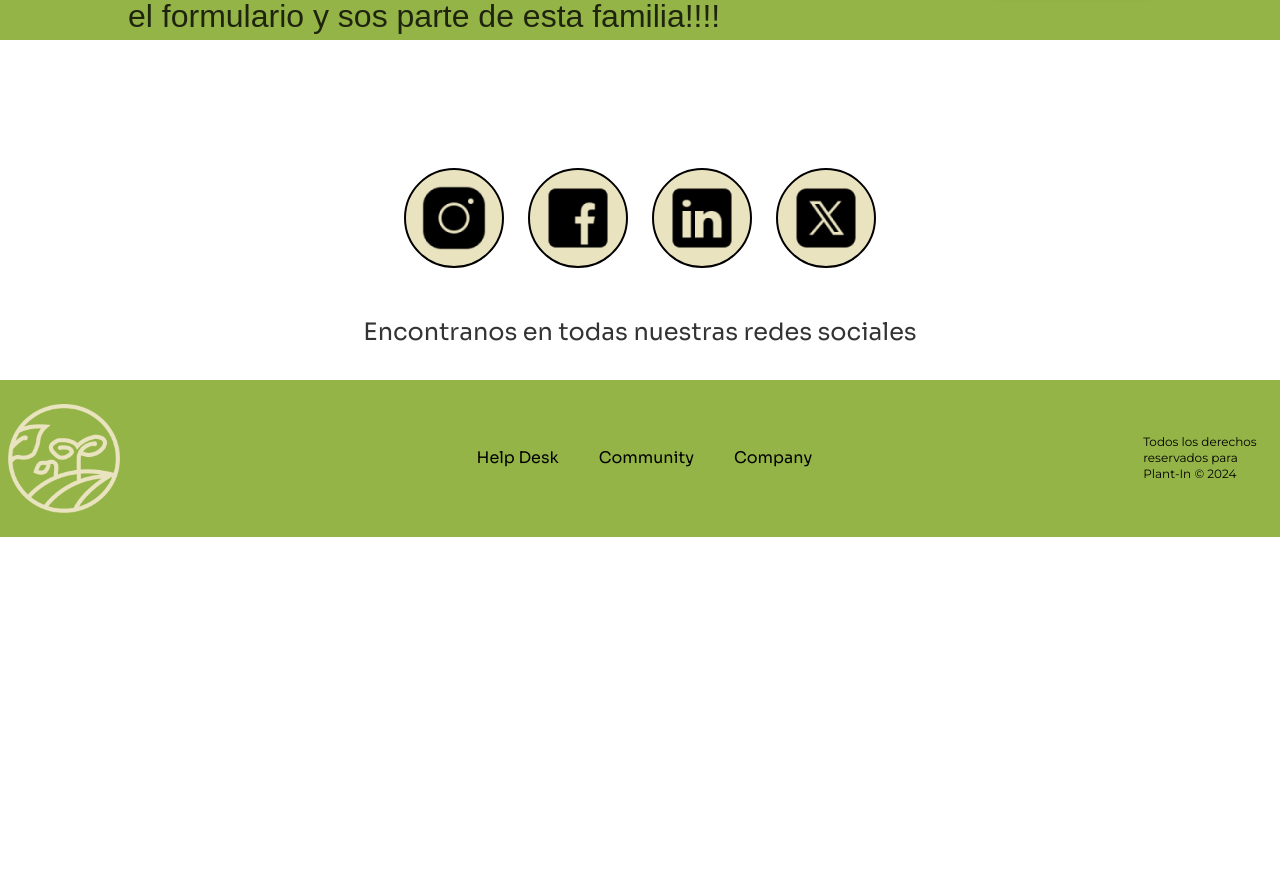
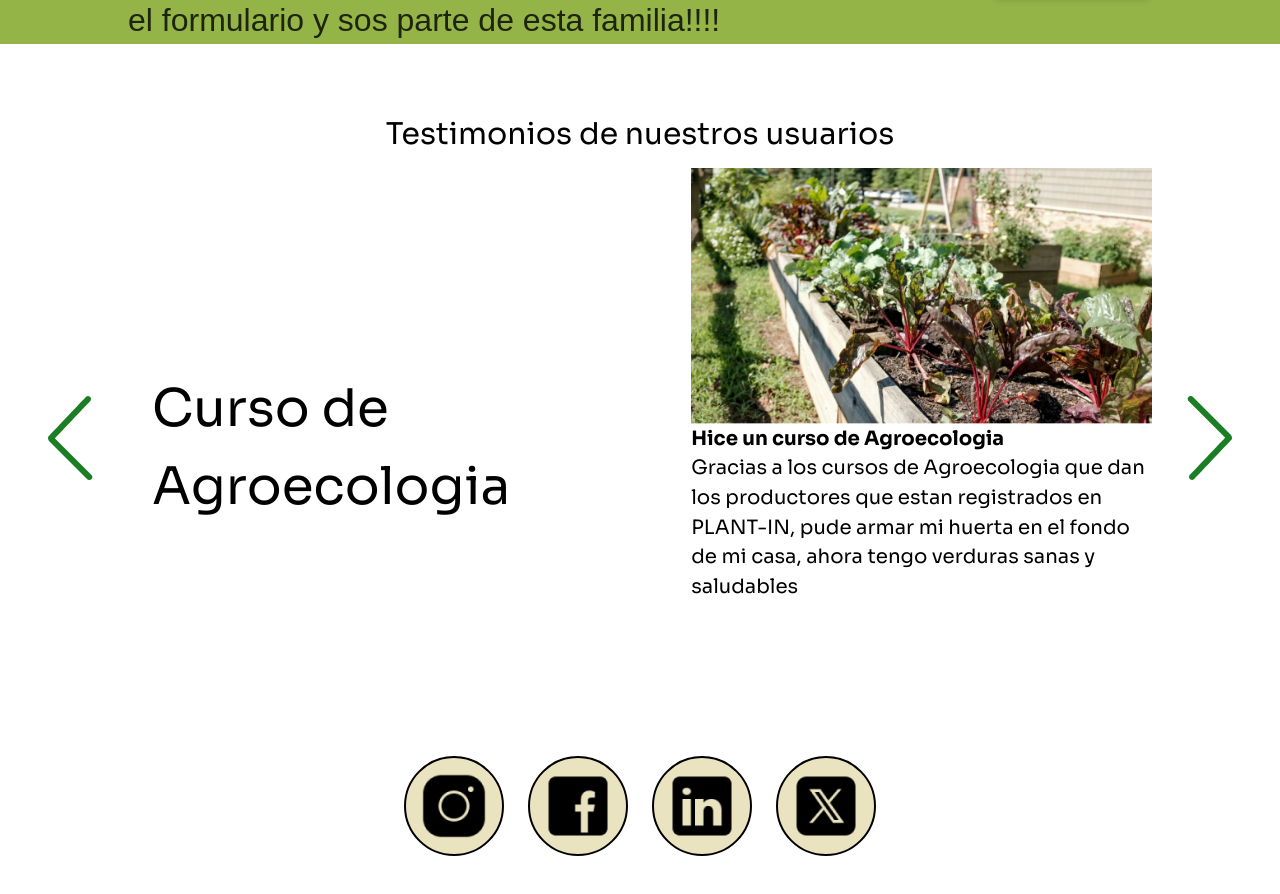
Before and after one commit to Mgll3/agro-plantation-app, a React (Vite) app: page / in a window 1280 px wide. Shown: the part 1270-2164 px from the top of the page. Before the commit the page ends 1807 px from the top, so only its background shows below. Built offline with nearby package versions, Linux system fonts and the light colour scheme; no server answers; a web font is replaced by a local one.

Commit message:
Testimonials component working. Styles unfinished

```diff
--- a/src/components/forms/Login.tsx
+++ b/src/components/forms/Login.tsx
@@ -4,8 +4,8 @@ import { ErrorMessage, Field, Form, Formik } from "formik";
 import { Link, useNavigate } from "react-router-dom";
 import *  as  Yup from "yup";
 import { LoginFormValuesType } from "./formsTypes.ts";
-import Loading from "../loading/Loading.tsx";
-import NetworkError from "../networkError/NetworkError.tsx";
+import Loading from "../modals/Loading.tsx";
+import NetworkError from "../modals/NetworkError.tsx";
 
 type LoginProps = {
 	handleSubmit: (formValues: LoginFormValuesType) => void,
--- a/src/components/forms/Register.tsx
+++ b/src/components/forms/Register.tsx
@@ -4,8 +4,8 @@ import { RegisterFormValuesType } from "./formsTypes";
 import { RegisterStateType } from "../../pages/LoginRegisterPage";
 import { Link, useNavigate } from "react-router-dom";
 import RegisterOk from "./RegisterOk";
-import Loading from "../loading/Loading";
-import NetworkError from "../networkError/NetworkError";
+import Loading from "../modals/Loading";
+import NetworkError from "../modals/NetworkError";
 import RegisterKo from "./RegisterKo";
 
 
--- a/src/components/header/UserProfile.tsx
+++ b/src/components/header/UserProfile.tsx
@@ -3,7 +3,7 @@ import { user } from "../../data/userData";
 import PlayArrowIcon from "@mui/icons-material/PlayArrow";
 import { Link } from "react-router-dom";
 import { userProfileStateType } from "./headerTypes";
-import Loading from "../loading/Loading";
+import Loading from "../modals/Loading";
 
 type UserProfileProps = {
 	userProfileState: userProfileStateType,
--- a/src/components/homeElements/Testimonials.tsx
+++ b/src/components/homeElements/Testimonials.tsx
@@ -1,16 +1,166 @@
+import { useEffect, useRef, useState } from "react";
+import { testimonialsData } from "../../data/testimonialsData";
 
 export type TestimonialsDataType = {
 	header: string,
 	mainText: string,
 	captionHeader: string,
 	captionMainText: string,
-	imageUrl: string
+	imageUrl: string,
+	imageAlt: string
 }
 
 function Testimonials() {
+	const [selectedTestimonial, setSelectedTestimonial] = useState<number>(1);
+	const prevTestimonialElement = useRef<HTMLDivElement>(null);
+	const nextTestimonialElement = useRef<HTMLDivElement>(null);
+	let prevTestimonialIndex: number;
+	let nextTestimonialIndex: number;
+	const prevTestimonialTimeout = useRef<number>();
+	const nextTestimonialTimeout = useRef<number>();
+
+
+	if (selectedTestimonial < testimonialsData.length - 1) {
+		nextTestimonialIndex = selectedTestimonial + 1;
+	} else {
+		nextTestimonialIndex = 0;
+	}
+
+	if (selectedTestimonial > 0) {
+		prevTestimonialIndex = selectedTestimonial - 1;
+	} else {
+		prevTestimonialIndex = testimonialsData.length - 1;
+	}
+
+	function prevClick () {
+		prevTestimonialElement.current!.classList.add("duration-700");
+		prevTestimonialElement.current!.classList.remove("left-[-100%]");
+		prevTestimonialElement.current!.classList.add("left-[0%]");
+
+		prevTestimonialTimeout.current = window.setTimeout( () => {
+			prevTestimonialElement.current!.classList.remove("duration-700");
+			prevTestimonialElement.current!.classList.remove("left-[0%]");
+			prevTestimonialElement.current!.classList.add("left-[-100%]");
+
+			if (selectedTestimonial > 0) {
+				setSelectedTestimonial(selectedTestimonial - 1);
+			} else {
+				setSelectedTestimonial(testimonialsData.length - 1);
+			}
+		},800);
+	}
+
+
+	function nextClick () {
+		nextTestimonialElement.current!.classList.add("duration-700");
+		nextTestimonialElement.current!.classList.remove("right-[-100%]");
+		nextTestimonialElement.current!.classList.add("right-[0%]");
+
+		nextTestimonialTimeout.current = window.setTimeout( () => {
+			nextTestimonialElement.current!.classList.remove("duration-700");
+			nextTestimonialElement.current!.classList.remove("right-[0%]");
+			nextTestimonialElement.current!.classList.add("right-[-100%]");
+
+			if (selectedTestimonial < testimonialsData.length - 1) {
+				setSelectedTestimonial(selectedTestimonial + 1);
+			} else {
+				setSelectedTestimonial(0);
+			}
+		},800);
+	}
+
+
+	useEffect( () => {
+		return () => {
+			clearTimeout(prevTestimonialTimeout.current);
+			clearTimeout(nextTestimonialTimeout.current);
+		};
+	});
+
+
 	return (
-		<div>
+		<div className="relative w-full h-[70vh]">
+			<h2 className="w-full mb-[2vh] text-center text-3xl font-sans">Testimonios de nuestros usuarios</h2>
 
+			{/* BOTONES */}
+			<button className="absolute z-20 top-[50%] -left-20 text-brandingDarkGreen text-[77px] font-light"
+				onClick={prevClick}
+			>
+				<img src="icons/arrow.png" alt="To left arrow"
+					className=""
+				/>
+			</button>
+
+			<button className="absolute z-20 top-[50%] -right-20 text-brandingDarkGreen text-[77px] font-light"
+				onClick={nextClick}
+			>
+				<img src="icons/arrow.png" alt="To left arrow"
+					className="rotate-180"
+				/>
+			</button>
+
+			<div className="relative flex w-full h-full overflow-hidden">
+				{/* TESTIMONIOS */}
+				<div className="flex justify-between w-full h-full">
+					{/* TESTIMONIO A LA IZQUIERDA */}
+					<div className="absolute left-[-100%] z-10 flex items-center justify-between w-[100%] h-full bg-white"
+						ref={prevTestimonialElement}
+					>
+						<div className="w-[55%] px-6">
+							<h3 className="text-[51.78px]">{testimonialsData[prevTestimonialIndex].captionHeader}</h3>
+							<p className="text-[32px] font-light">{testimonialsData[prevTestimonialIndex].captionMainText}</p>
+						</div>
+
+						<div className="w-[45%] h-full text-[19.78px]">
+							<img src={testimonialsData[prevTestimonialIndex].imageUrl} alt={testimonialsData[prevTestimonialIndex].imageAlt}
+								className="w-full"
+							/>
+							<div className="">
+								<h3 className="font-bold">{testimonialsData[prevTestimonialIndex].header}</h3>
+								<p className="">{testimonialsData[prevTestimonialIndex].mainText}</p>
+							</div>
+						</div>
+					</div>
+
+					{/* TESTIMONIO VISIBLE */}
+					<div className="flex items-center justify-between w-[100%] h-full bg-white">
+						<div className="w-[55%] px-6">
+							<h3 className="text-[51.78px]">{testimonialsData[selectedTestimonial].captionHeader}</h3>
+							<p className="text-[32px] font-light">{testimonialsData[selectedTestimonial].captionMainText}</p>
+						</div>
+
+						<div className="w-[45%] h-full text-[19.78px]">
+							<img src={testimonialsData[selectedTestimonial].imageUrl} alt={testimonialsData[selectedTestimonial].imageAlt}
+								className="w-full"
+							/>
+							<div className="">
+								<h3 className="font-bold">{testimonialsData[selectedTestimonial].header}</h3>
+								<p className="">{testimonialsData[selectedTestimonial].mainText}</p>
+							</div>
+						</div>
+					</div>
+
+					{/* TESTIMONIO A LA DERECHA */}
+					<div className="absolute right-[-100%] z-10 flex items-center justify-between w-[100%] h-full bg-white"
+						ref={nextTestimonialElement}
+					>
+						<div className="w-[55%] px-6">
+							<h3 className="text-[51.78px]">{testimonialsData[nextTestimonialIndex].captionHeader}</h3>
+							<p className="text-[32px] font-light">{testimonialsData[nextTestimonialIndex].captionMainText}</p>
+						</div>
+
+						<div className="w-[45%] h-full text-[19.78px]">
+							<img src={testimonialsData[nextTestimonialIndex].imageUrl} alt={testimonialsData[nextTestimonialIndex].imageAlt}
+								className="w-full"
+							/>
+							<div className="">
+								<h3 className="font-bold">{testimonialsData[nextTestimonialIndex].header}</h3>
+								<p className="">{testimonialsData[nextTestimonialIndex].mainText}</p>
+							</div>
+						</div>
+					</div>
+				</div>
+			</div>
 		</div>
 	);
 }
--- a/src/data/testimonialsData.ts
+++ b/src/data/testimonialsData.ts
@@ -1,26 +1,29 @@
 import { TestimonialsDataType } from "../components/homeElements/Testimonials";
 
 
-export const testimonialData: TestimonialsDataType[] = [
+export const testimonialsData: TestimonialsDataType[] = [
 	{
 		header: "Mi verde lugar",
-		mainText: "Soy Bety, hace poco me registre en PLANT-IN y gracias a los consejos de muchos Plantineros, pude tener mis primeros brotes demi pequeña huerta agroecologica, MUCHAS, MUCHAS GRACIAS!!!",
+		mainText: "Soy Bety, hace poco me registre en PLANT-IN y gracias a los consejos de muchos Plantineros, pude tener mis primeros brotes de mi pequeña huerta agroecologica, MUCHAS, MUCHAS GRACIAS!!!",
 		captionHeader: "Mis plantines",
 		captionMainText: "Gracias a PLANT-IN y a los consejos de otros usuarios, logre mis primeros brotes!!!!",
-		imageUrl: "images/testimonials/home-card_testimonios_1.png"
+		imageUrl: "images/testimonials/home-card_testimonios_1.png",
+		imageAlt: "Mis primeros brotes"
 	},
 	{
 		header: "Hice un curso de Agroecologia",
 		mainText: "Gracias a los cursos de Agroecologia que dan los productores que estan registrados en PLANT-IN, pude armar mi huerta en el fondo de mi casa, ahora tengo verduras sanas y saludables",
 		captionHeader: "Curso de Agroecologia",
 		captionMainText: "",
-		imageUrl: "images/testimonials/home-card_testimonios_2.png"
+		imageUrl: "images/testimonials/home-card_testimonios_2.png",
+		imageAlt: "Huerta junto a mi ventana"
 	},
 	{
 		header: "Huerta Agroecologica LA CASITA",
 		mainText: "Gracias a la ayuda y los consejos de productores de otras provincias, pude aumentar la eficiencia de mi huerta, Gracias a PLANT-IN que nos conecta a todos los productores agroecologicos.",
 		captionHeader: "Ayuda de colegas",
 		captionMainText: "Desde que estoy registrado en PLANT-IN, recibo ayuda de mi colegas productores.",
-		imageUrl: "images/testimonials/home-card_testimonios_3.png"
+		imageUrl: "images/testimonials/home-card_testimonios_3.png",
+		imageAlt: "Mi invernadero, a pleno rendimiento"
 	},
 ];
--- a/src/pages/Home.tsx
+++ b/src/pages/Home.tsx
@@ -14,6 +14,7 @@ import SocialNetworks from "../components/homeElements/SocialNetworks";
 import { getStoredName } from "../utils/getStoredName";
 import { storeName } from "../utils/storeName";
 import { PublicationType } from "../components/publicationsList/publicationsListTypes";
+import Testimonials from "../components/homeElements/Testimonials";
 
 
 
@@ -102,9 +103,13 @@ export default function Home() {
 
 			<main className="w-full py-8">
 
-				<div className="px-[10vw] pt-[3vh]">
-					<PlantInBanner />
-				</div>
+				{
+					userRole === "visitor" && (
+						<div className="px-[10vw] pt-[3vh]">
+							<PlantInBanner />
+						</div>
+					)
+				}
 
 				{
 					publicationsState === "loading" && (
@@ -117,8 +122,8 @@ export default function Home() {
 				{
 					publicationsState === "error" && (
 						<div className="px-[10vw] py-20 font-sans text-center text-2xl">
-							<p className="">No se han podido cargar las publicaciones.</p>
-							<p className="">Por favor, compruebe su conexión y refresque la página.</p>
+							<p className="">No se han podido cargar las publicaciones más votadas.</p>
+							<p className="mt-2 text-xl">Por favor, compruebe su conexión y refresque la página.</p>
 						</div>
 					)
 				}
@@ -177,6 +182,10 @@ export default function Home() {
 					}
 				</div> */}
 
+				<div className="px-[10vw] pt-[3vh]">
+					<Testimonials />
+				</div>
+
 				<div className="px-[10vw] mt-20 mb-0">
 					<SocialNetworks />
 				</div>
```
Also changed, not shown: public/icons/arrow.png (added), src/components/modals/Loading.tsx (renamed from src/components/loading/Loading.tsx), src/components/modals/NetworkError.tsx (renamed from src/components/NetworkError/NetworkError.tsx).
